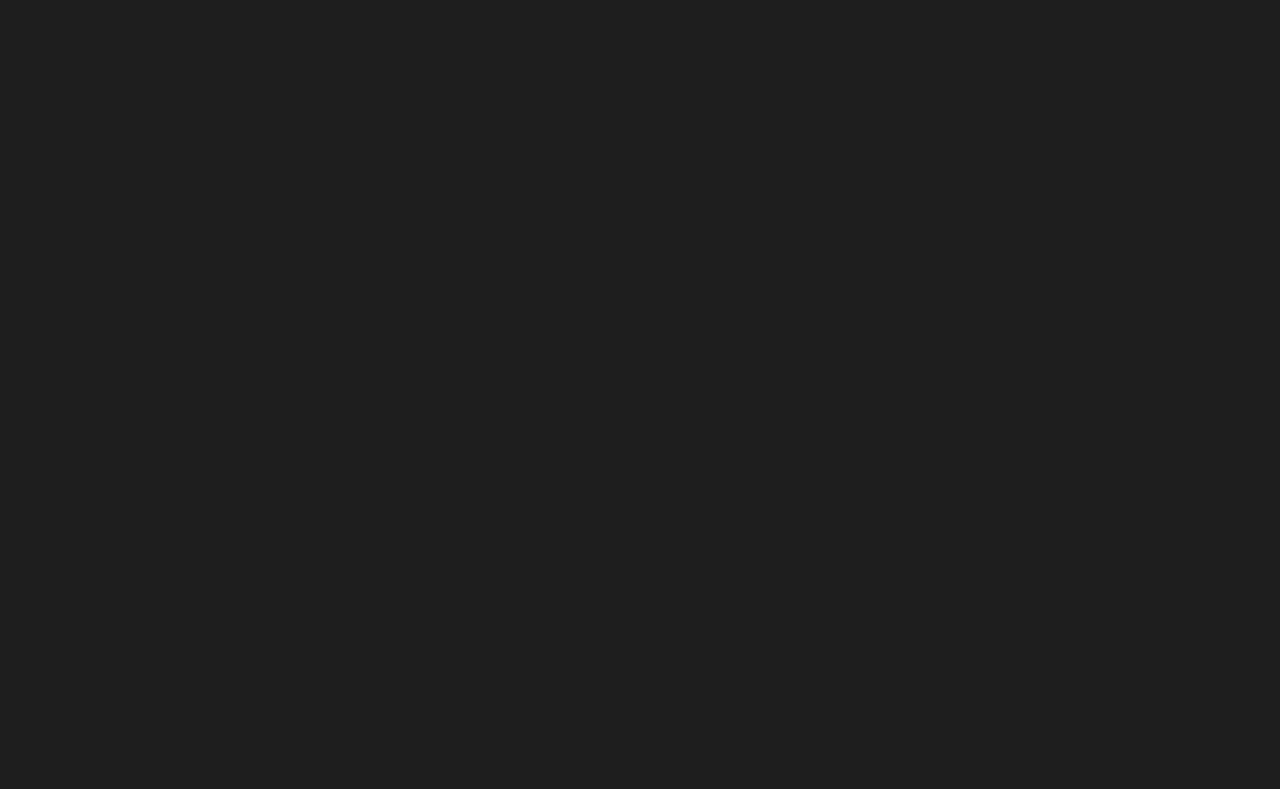
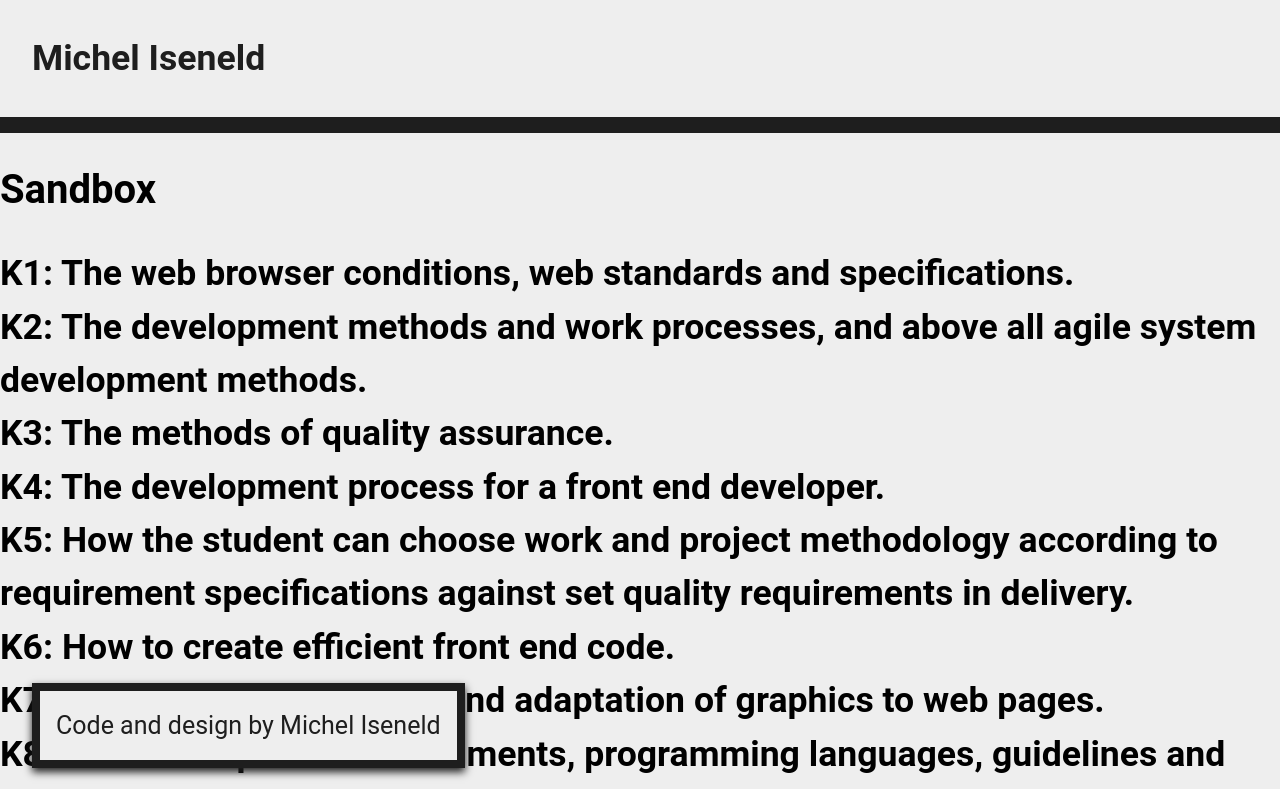
Before and after one commit to cryptovecom/portfolio-site-using-react, a React (Create React App) app: page /sandbox in a window 1280 px wide. Before the commit this address had no page. Shown: the top 789 px of the page. Built offline with nearby package versions, Linux system fonts and the light colour scheme; a web font is replaced by a local one.

Commit message:
Sandbox document looping through goals JSON.

```diff
--- a/src/App.js
+++ b/src/App.js
@@ -2,6 +2,7 @@ import React from "react";
 import Main from "./components/Main";
 import Blog from "./components/Blog";
 import Cake from "./components/Cake";
+import Sandbox from "./components/Sandbox";
 import BlogPost from "./components/BlogPost";
 import linkList from "./components/linkList";
 import { Routes, Route } from "react-router-dom";
@@ -14,6 +15,7 @@ function App() {
         <Route path="/blog" element={<Blog />} />
         <Route path="/blog-post" element={<BlogPost />} />
         <Route path="/cake" element={<Cake />} />
+        <Route path="/sandbox" element={<Sandbox />} />
       </Routes>
     </>
   );
--- a/src/components/Blog.js
+++ b/src/components/Blog.js
@@ -36,15 +36,7 @@ function Blog() {
       <Header />
       <main>
         <section className="blog__banner">
-          <h1 className="dragon-text">
-            <span className="blog-animation">A </span>
-            <span className="blog-animation">
-              resp
-              <wbr />
-              onsive
-            </span>
-            <span className="blog-animation"> exercise</span>
-          </h1>
+          <h1 className="dragon-text">You're not supposed to be here..</h1>
         </section>
 
         <section className="landing-list">
--- /dev/null
+++ b/src/components/Sandbox.js
@@ -0,0 +1,36 @@
+import React, { useEffect, useState } from "react";
+import Header from "./Header";
+import Footer from "./Footer";
+
+function Sandbox(props) {
+  const [goals, setGoals] = useState();
+
+  useEffect(() => {
+    fetch("./data/courseGoals.json")
+      .then((response) => response.json())
+      .then((data) => setGoals(data));
+  }, []);
+
+  return (
+    <>
+      <Header />
+      <section className="sandbox">
+        <h1>Sandbox</h1>
+        <ul>
+          {/* LOOPING THROUGH POSTS IN JSON */}
+          {goals &&
+            goals.map((post) => (
+              <li key={post.id}>
+                <h2>
+                  {post.id}: {post.description}
+                </h2>
+              </li>
+            ))}
+        </ul>
+      </section>
+      <Footer />
+    </>
+  );
+}
+
+export default Sandbox;
--- a/src/styles/_home-style.scss
+++ b/src/styles/_home-style.scss
@@ -18,6 +18,10 @@
   justify-content: center;
   flex-direction: column;
 
+  background-color: var(--color-white);
+}
+
+.sandbox {
   background-color: var(--color-white);
 }
 
--- a/src/styles/style.css
+++ b/src/styles/style.css
@@ -370,6 +370,10 @@ template {
   -webkit-box-direction: normal;
       -ms-flex-direction: column;
           flex-direction: column;
+  background-color: var(--color-white);
+}
+
+.sandbox {
   background-color: var(--color-white);
 }
 
```
Also changed, not shown: 1 other file (tests, documents, lock files or other folders).
